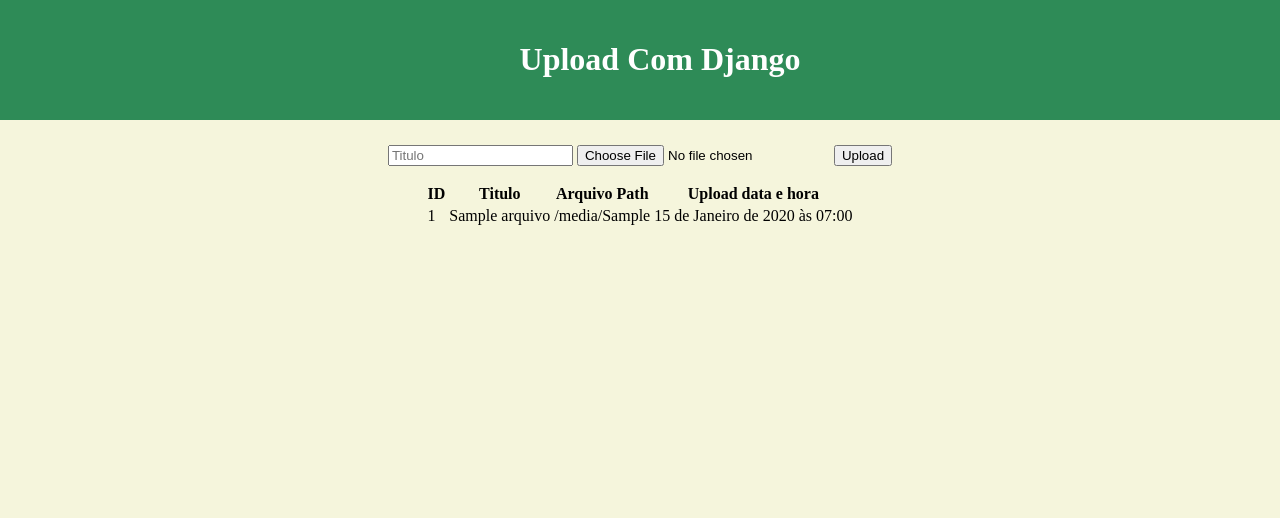
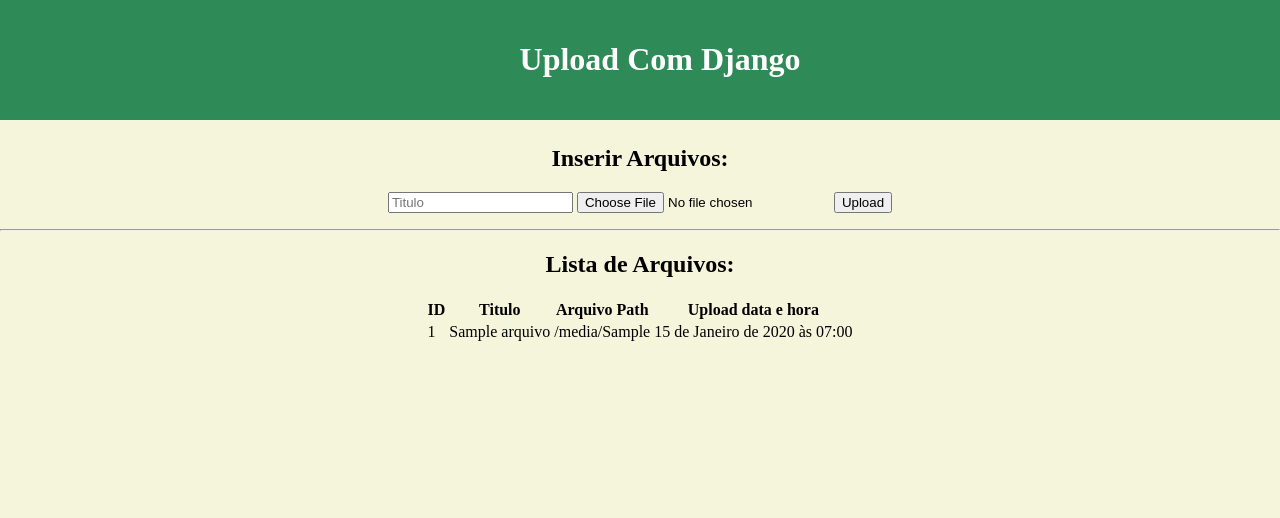
Before and after one commit to ThiiagoArcanjo/uploadComDjango, a Django app: page / in a window 1280 px wide. Shown: the top 518 px of the page. Run offline with Django 4.2, Linux system fonts and the light colour scheme; tables that the repository leaves empty hold one stand-in row (values such as "Sample post"); parts of the project's set-up code (start-up, migrations or seed data) failed here and were passed over.

Commit message:
Ajustes no template

```diff
--- a/mysite/uploadcompython/templates/uploadcompython/upload-arquivo.html
+++ b/mysite/uploadcompython/templates/uploadcompython/upload-arquivo.html
@@ -12,6 +12,7 @@
 
             <div  class="centro">
                 <div class="upar">
+                    <h2>Inserir Arquivos: </h2>
                     <form  method="POST" enctype="multipart/form-data">
                         <input type="text" name="tituloArquivo" placeholder="Titulo" required name="tituloArquivo">
                         <input type="file" name="uploadArquivo"  required name="uploadArquivo">
@@ -19,8 +20,9 @@
                         <input type="submit" value="Upload">
                     </form>
                 </div>
-
+                <hr>
                 <div class="mostrar">
+                    <h2>Lista de Arquivos: </h2>
                     <table align="center">
                         <tr>
                             <th>ID</th>
```
Also changed, not shown: mysite/db.sqlite3.
